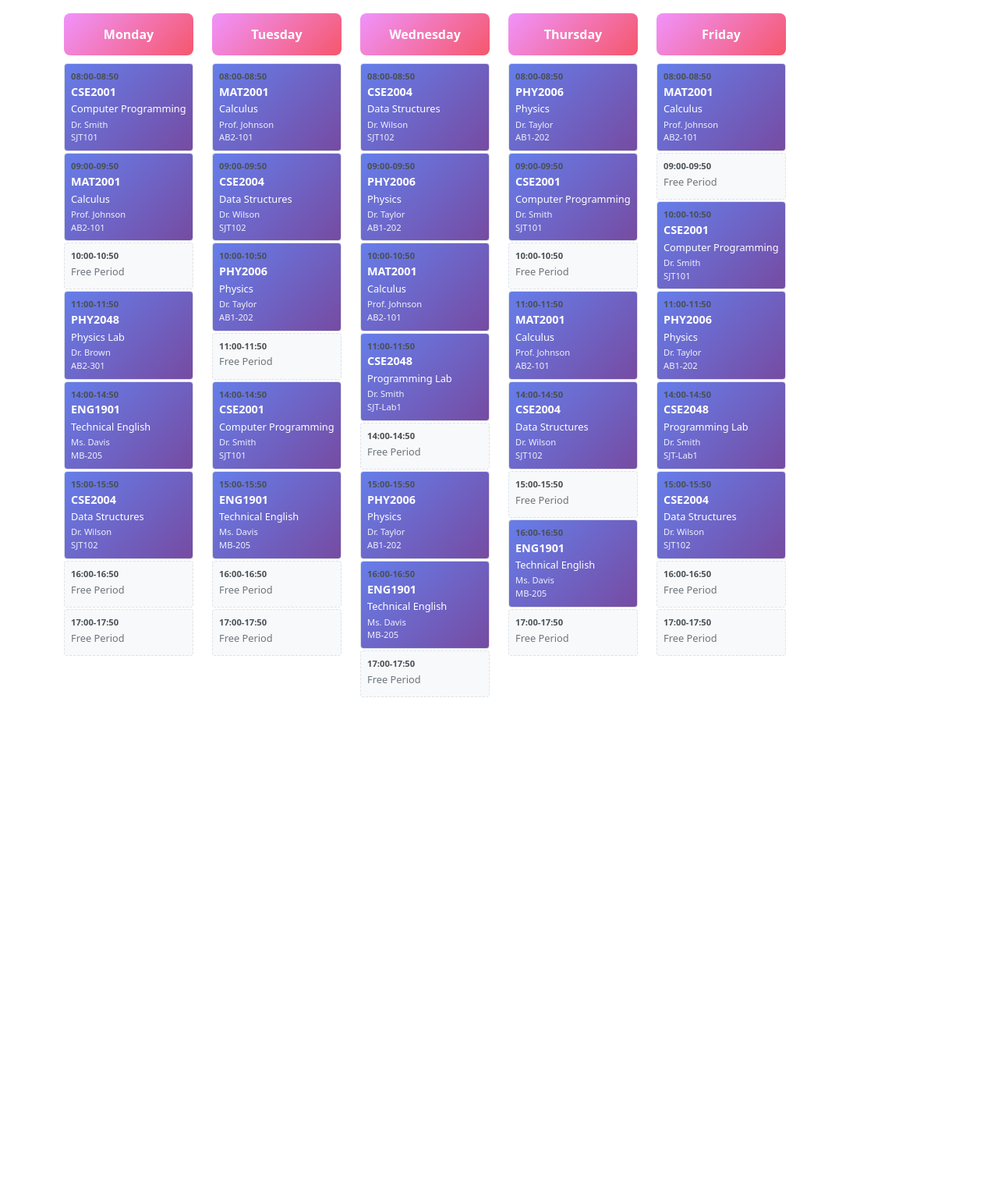
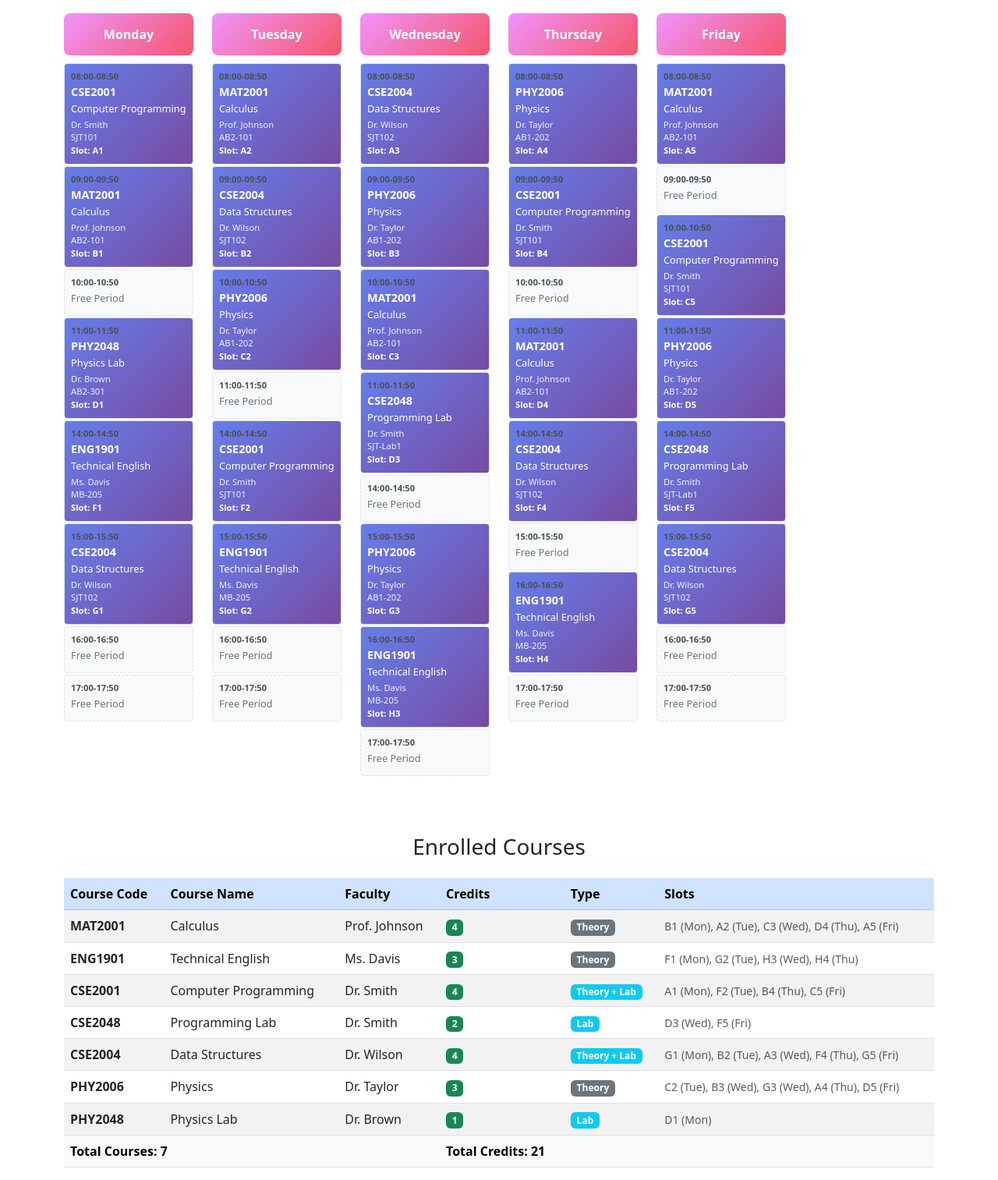
Before and after one commit to samarthnaikk/FFCX, a Flask app: page / in a window 1280 px wide. Shown: the part 408-1921 px from the top of the page at 78% size. Before the commit the page ends 1302 px from the top, so only its background shows below. Run offline with Flask 3, Linux system fonts and the light colour scheme.

Commit message:
Add slot display and course list table

```diff
--- a/app.py
+++ b/app.py
@@ -6,55 +6,66 @@ app = Flask(__name__)
 # Sample timetable data
 SAMPLE_TIMETABLE = {
     "Monday": [
-        {"time": "08:00-08:50", "course": "CSE2001", "name": "Computer Programming", "faculty": "Dr. Smith", "venue": "SJT101"},
-        {"time": "09:00-09:50", "course": "MAT2001", "name": "Calculus", "faculty": "Prof. Johnson", "venue": "AB2-101"},
-        {"time": "10:00-10:50", "course": "", "name": "Free Period", "faculty": "", "venue": ""},
-        {"time": "11:00-11:50", "course": "PHY2048", "name": "Physics Lab", "faculty": "Dr. Brown", "venue": "AB2-301"},
-        {"time": "14:00-14:50", "course": "ENG1901", "name": "Technical English", "faculty": "Ms. Davis", "venue": "MB-205"},
-        {"time": "15:00-15:50", "course": "CSE2004", "name": "Data Structures", "faculty": "Dr. Wilson", "venue": "SJT102"},
-        {"time": "16:00-16:50", "course": "", "name": "Free Period", "faculty": "", "venue": ""},
-        {"time": "17:00-17:50", "course": "", "name": "Free Period", "faculty": "", "venue": ""}
+        {"time": "08:00-08:50", "course": "CSE2001", "name": "Computer Programming", "faculty": "Dr. Smith", "venue": "SJT101", "slot": "A1"},
+        {"time": "09:00-09:50", "course": "MAT2001", "name": "Calculus", "faculty": "Prof. Johnson", "venue": "AB2-101", "slot": "B1"},
+        {"time": "10:00-10:50", "course": "", "name": "Free Period", "faculty": "", "venue": "", "slot": ""},
+        {"time": "11:00-11:50", "course": "PHY2048", "name": "Physics Lab", "faculty": "Dr. Brown", "venue": "AB2-301", "slot": "D1"},
+        {"time": "14:00-14:50", "course": "ENG1901", "name": "Technical English", "faculty": "Ms. Davis", "venue": "MB-205", "slot": "F1"},
+        {"time": "15:00-15:50", "course": "CSE2004", "name": "Data Structures", "faculty": "Dr. Wilson", "venue": "SJT102", "slot": "G1"},
+        {"time": "16:00-16:50", "course": "", "name": "Free Period", "faculty": "", "venue": "", "slot": ""},
+        {"time": "17:00-17:50", "course": "", "name": "Free Period", "faculty": "", "venue": "", "slot": ""}
     ],
     "Tuesday": [
-        {"time": "08:00-08:50", "course": "MAT2001", "name": "Calculus", "faculty": "Prof. Johnson", "venue": "AB2-101"},
-        {"time": "09:00-09:50", "course": "CSE2004", "name": "Data Structures", "faculty": "Dr. Wilson", "venue": "SJT102"},
-        {"time": "10:00-10:50", "course": "PHY2006", "name": "Physics", "faculty": "Dr. Taylor", "venue": "AB1-202"},
-        {"time": "11:00-11:50", "course": "", "name": "Free Period", "faculty": "", "venue": ""},
-        {"time": "14:00-14:50", "course": "CSE2001", "name": "Computer Programming", "faculty": "Dr. Smith", "venue": "SJT101"},
-        {"time": "15:00-15:50", "course": "ENG1901", "name": "Technical English", "faculty": "Ms. Davis", "venue": "MB-205"},
-        {"time": "16:00-16:50", "course": "", "name": "Free Period", "faculty": "", "venue": ""},
-        {"time": "17:00-17:50", "course": "", "name": "Free Period", "faculty": "", "venue": ""}
+        {"time": "08:00-08:50", "course": "MAT2001", "name": "Calculus", "faculty": "Prof. Johnson", "venue": "AB2-101", "slot": "A2"},
+        {"time": "09:00-09:50", "course": "CSE2004", "name": "Data Structures", "faculty": "Dr. Wilson", "venue": "SJT102", "slot": "B2"},
+        {"time": "10:00-10:50", "course": "PHY2006", "name": "Physics", "faculty": "Dr. Taylor", "venue": "AB1-202", "slot": "C2"},
+        {"time": "11:00-11:50", "course": "", "name": "Free Period", "faculty": "", "venue": "", "slot": ""},
+        {"time": "14:00-14:50", "course": "CSE2001", "name": "Computer Programming", "faculty": "Dr. Smith", "venue": "SJT101", "slot": "F2"},
+        {"time": "15:00-15:50", "course": "ENG1901", "name": "Technical English", "faculty": "Ms. Davis", "venue": "MB-205", "slot": "G2"},
+        {"time": "16:00-16:50", "course": "", "name": "Free Period", "faculty": "", "venue": "", "slot": ""},
+        {"time": "17:00-17:50", "course": "", "name": "Free Period", "faculty": "", "venue": "", "slot": ""}
     ],
     "Wednesday": [
-        {"time": "08:00-08:50", "course": "CSE2004", "name": "Data Structures", "faculty": "Dr. Wilson", "venue": "SJT102"},
-        {"time": "09:00-09:50", "course": "PHY2006", "name": "Physics", "faculty": "Dr. Taylor", "venue": "AB1-202"},
-        {"time": "10:00-10:50", "course": "MAT2001", "name": "Calculus", "faculty": "Prof. Johnson", "venue": "AB2-101"},
-        {"time": "11:00-11:50", "course": "CSE2048", "name": "Programming Lab", "faculty": "Dr. Smith", "venue": "SJT-Lab1"},
-        {"time": "14:00-14:50", "course": "", "name": "Free Period", "faculty": "", "venue": ""},
-        {"time": "15:00-15:50", "course": "PHY2006", "name": "Physics", "faculty": "Dr. Taylor", "venue": "AB1-202"},
-        {"time": "16:00-16:50", "course": "ENG1901", "name": "Technical English", "faculty": "Ms. Davis", "venue": "MB-205"},
-        {"time": "17:00-17:50", "course": "", "name": "Free Period", "faculty": "", "venue": ""}
+        {"time": "08:00-08:50", "course": "CSE2004", "name": "Data Structures", "faculty": "Dr. Wilson", "venue": "SJT102", "slot": "A3"},
+        {"time": "09:00-09:50", "course": "PHY2006", "name": "Physics", "faculty": "Dr. Taylor", "venue": "AB1-202", "slot": "B3"},
+        {"time": "10:00-10:50", "course": "MAT2001", "name": "Calculus", "faculty": "Prof. Johnson", "venue": "AB2-101", "slot": "C3"},
+        {"time": "11:00-11:50", "course": "CSE2048", "name": "Programming Lab", "faculty": "Dr. Smith", "venue": "SJT-Lab1", "slot": "D3"},
+        {"time": "14:00-14:50", "course": "", "name": "Free Period", "faculty": "", "venue": "", "slot": ""},
+        {"time": "15:00-15:50", "course": "PHY2006", "name": "Physics", "faculty": "Dr. Taylor", "venue": "AB1-202", "slot": "G3"},
+        {"time": "16:00-16:50", "course": "ENG1901", "name": "Technical English", "faculty": "Ms. Davis", "venue": "MB-205", "slot": "H3"},
+        {"time": "17:00-17:50", "course": "", "name": "Free Period", "faculty": "", "venue": "", "slot": ""}
     ],
     "Thursday": [
-        {"time": "08:00-08:50", "course": "PHY2006", "name": "Physics", "faculty": "Dr. Taylor", "venue": "AB1-202"},
-        {"time": "09:00-09:50", "course": "CSE2001", "name": "Computer Programming", "faculty": "Dr. Smith", "venue": "SJT101"},
-        {"time": "10:00-10:50", "course": "", "name": "Free Period", "faculty": "", "venue": ""},
-        {"time": "11:00-11:50", "course": "MAT2001", "name": "Calculus", "faculty": "Prof. Johnson", "venue": "AB2-101"},
-        {"time": "14:00-14:50", "course": "CSE2004", "name": "Data Structures", "faculty": "Dr. Wilson", "venue": "SJT102"},
-        {"time": "15:00-15:50", "course": "", "name": "Free Period", "faculty": "", "venue": ""},
-        {"time": "16:00-16:50", "course": "ENG1901", "name": "Technical English", "faculty": "Ms. Davis", "venue": "MB-205"},
-        {"time": "17:00-17:50", "course": "", "name": "Free Period", "faculty": "", "venue": ""}
+        {"time": "08:00-08:50", "course": "PHY2006", "name": "Physics", "faculty": "Dr. Taylor", "venue": "AB1-202", "slot": "A4"},
+        {"time": "09:00-09:50", "course": "CSE2001", "name": "Computer Programming", "faculty": "Dr. Smith", "venue": "SJT101", "slot": "B4"},
+        {"time": "10:00-10:50", "course": "", "name": "Free Period", "faculty": "", "venue": "", "slot": ""},
+        {"time": "11:00-11:50", "course": "MAT2001", "name": "Calculus", "faculty": "Prof. Johnson", "venue": "AB2-101", "slot": "D4"},
+        {"time": "14:00-14:50", "course": "CSE2004", "name": "Data Structures", "faculty": "Dr. Wilson", "venue": "SJT102", "slot": "F4"},
+        {"time": "15:00-15:50", "course": "", "name": "Free Period", "faculty": "", "venue": "", "slot": ""},
+        {"time": "16:00-16:50", "course": "ENG1901", "name": "Technical English", "faculty": "Ms. Davis", "venue": "MB-205", "slot": "H4"},
+        {"time": "17:00-17:50", "course": "", "name": "Free Period", "faculty": "", "venue": "", "slot": ""}
     ],
     "Friday": [
-        {"time": "08:00-08:50", "course": "MAT2001", "name": "Calculus", "faculty": "Prof. Johnson", "venue": "AB2-101"},
-        {"time": "09:00-09:50", "course": "", "name": "Free Period", "faculty": "", "venue": ""},
-        {"time": "10:00-10:50", "course": "CSE2001", "name": "Computer Programming", "faculty": "Dr. Smith", "venue": "SJT101"},
-        {"time": "11:00-11:50", "course": "PHY2006", "name": "Physics", "faculty": "Dr. Taylor", "venue": "AB1-202"},
-        {"time": "14:00-14:50", "course": "CSE2048", "name": "Programming Lab", "faculty": "Dr. Smith", "venue": "SJT-Lab1"},
-        {"time": "15:00-15:50", "course": "CSE2004", "name": "Data Structures", "faculty": "Dr. Wilson", "venue": "SJT102"},
-        {"time": "16:00-16:50", "course": "", "name": "Free Period", "faculty": "", "venue": ""},
-        {"time": "17:00-17:50", "course": "", "name": "Free Period", "faculty": "", "venue": ""}
+        {"time": "08:00-08:50", "course": "MAT2001", "name": "Calculus", "faculty": "Prof. Johnson", "venue": "AB2-101", "slot": "A5"},
+        {"time": "09:00-09:50", "course": "", "name": "Free Period", "faculty": "", "venue": "", "slot": ""},
+        {"time": "10:00-10:50", "course": "CSE2001", "name": "Computer Programming", "faculty": "Dr. Smith", "venue": "SJT101", "slot": "C5"},
+        {"time": "11:00-11:50", "course": "PHY2006", "name": "Physics", "faculty": "Dr. Taylor", "venue": "AB1-202", "slot": "D5"},
+        {"time": "14:00-14:50", "course": "CSE2048", "name": "Programming Lab", "faculty": "Dr. Smith", "venue": "SJT-Lab1", "slot": "F5"},
+        {"time": "15:00-15:50", "course": "CSE2004", "name": "Data Structures", "faculty": "Dr. Wilson", "venue": "SJT102", "slot": "G5"},
+        {"time": "16:00-16:50", "course": "", "name": "Free Period", "faculty": "", "venue": "", "slot": ""},
+        {"time": "17:00-17:50", "course": "", "name": "Free Period", "faculty": "", "venue": "", "slot": ""}
     ]
+}
+
+# Course information with credits
+COURSE_INFO = {
+    "CSE2001": {"name": "Computer Programming", "credits": 4, "type": "Theory + Lab"},
+    "CSE2004": {"name": "Data Structures", "credits": 4, "type": "Theory + Lab"},
+    "CSE2048": {"name": "Programming Lab", "credits": 2, "type": "Lab"},
+    "MAT2001": {"name": "Calculus", "credits": 4, "type": "Theory"},
+    "PHY2006": {"name": "Physics", "credits": 3, "type": "Theory"},
+    "PHY2048": {"name": "Physics Lab", "credits": 1, "type": "Lab"},
+    "ENG1901": {"name": "Technical English", "credits": 3, "type": "Theory"}
 }
 
 @app.route('/')
@@ -73,5 +84,43 @@ def get_day_timetable(day):
     day_schedule = SAMPLE_TIMETABLE.get(day.capitalize(), [])
     return jsonify(day_schedule)
 
+@app.route('/api/courses')
+def get_courses():
+    """API endpoint to get course information with timetable data"""
+    courses = []
+    enrolled_courses = set()
+
+    # Collect all enrolled courses from timetable
+    for day_schedule in SAMPLE_TIMETABLE.values():
+        for slot in day_schedule:
+            if slot['course']:
+                enrolled_courses.add(slot['course'])
+
+    # Build course list with details
+    for course_code in enrolled_courses:
+        if course_code in COURSE_INFO:
+            course_data = {
+                "course_code": course_code,
+                "name": COURSE_INFO[course_code]["name"],
+                "credits": COURSE_INFO[course_code]["credits"],
+                "type": COURSE_INFO[course_code]["type"],
+                "slots": [],
+                "faculty": "",
+                "venue": ""
+            }
+
+            # Collect slots and faculty info for this course
+            for day, day_schedule in SAMPLE_TIMETABLE.items():
+                for slot in day_schedule:
+                    if slot['course'] == course_code:
+                        course_data["slots"].append(f"{slot['slot']} ({day[:3]})")
+                        if not course_data["faculty"]:
+                            course_data["faculty"] = slot['faculty']
+
+            course_data["slots"] = ", ".join(course_data["slots"])
+            courses.append(course_data)
+
+    return jsonify(courses)
+
 if __name__ == '__main__':
     app.run(debug=True, host='0.0.0.0', port=5001)
--- a/templates/index.html
+++ b/templates/index.html
@@ -207,12 +207,64 @@
                                 <div class="course-name" v-text="slot.name"></div>
                                 <div class="faculty-venue" v-text="slot.faculty"></div>
                                 <div class="faculty-venue" v-text="slot.venue"></div>
+                                <div class="faculty-venue" style="font-weight: bold; color: #fff; opacity: 1;">
+                                    Slot: <span v-text="slot.slot"></span>
+                                </div>
                             </div>
                             <div v-else>
                                 <div class="course-name">Free Period</div>
                             </div>
                         </div>
                     </div>
+                </div>
+            </div>
+
+            <!-- Course List Table -->
+            <div class="mt-5">
+                <h3 class="mb-4 text-center">Enrolled Courses</h3>
+                <div v-if="loadingCourses" class="text-center">
+                    <div class="spinner-border text-primary" role="status">
+                        <span class="visually-hidden">Loading courses...</span>
+                    </div>
+                </div>
+                <div v-else class="table-responsive">
+                    <table class="table table-striped table-hover">
+                        <thead class="table-primary">
+                            <tr>
+                                <th scope="col">Course Code</th>
+                                <th scope="col">Course Name</th>
+                                <th scope="col">Faculty</th>
+                                <th scope="col">Credits</th>
+                                <th scope="col">Type</th>
+                                <th scope="col">Slots</th>
+                            </tr>
+                        </thead>
+                        <tbody>
+                            <tr v-for="course in courses" :key="course.course_code">
+                                <td><strong v-text="course.course_code"></strong></td>
+                                <td v-text="course.name"></td>
+                                <td v-text="course.faculty"></td>
+                                <td>
+                                    <span class="badge bg-success" v-text="course.credits"></span>
+                                </td>
+                                <td>
+                                    <span class="badge"
+                                          :class="course.type.includes('Lab') ? 'bg-info' : 'bg-secondary'"
+                                          v-text="course.type"></span>
+                                </td>
+                                <td>
+                                    <small class="text-muted" v-text="course.slots"></small>
+                                </td>
+                            </tr>
+                        </tbody>
+                        <tfoot class="table-light">
+                            <tr>
+                                <td colspan="3"><strong>Total Courses: <span v-text="courses.length"></span></strong></td>
+                                <td><strong>Total Credits: <span v-text="totalCourseCredits"></span></strong></td>
+                                <td colspan="2"></td>
+                            </tr>
+                        </tfoot>
+                    </table>
                 </div>
             </div>
 
@@ -232,6 +284,7 @@
                                 <p><strong>Course Name:</strong> <span v-text="selectedSlot.name"></span></p>
                                 <p><strong>Faculty:</strong> <span v-text="selectedSlot.faculty"></span></p>
                                 <p><strong>Venue:</strong> <span v-text="selectedSlot.venue"></span></p>
+                                <p><strong>Slot:</strong> <span v-text="selectedSlot.slot"></span></p>
                             </div>
                             <div v-else>
                                 <p><em>This is a free period. You can use this time for:</em></p>
@@ -263,7 +316,9 @@
             data() {
                 return {
                     timetable: {},
+                    courses: [],
                     loading: true,
+                    loadingCourses: true,
                     selectedSlot: null,
                     selectedDay: '',
                     totalCourses: 0,
@@ -282,10 +337,14 @@
                         }
                     });
                     return ordered;
+                },
+                totalCourseCredits() {
+                    return this.courses.reduce((total, course) => total + course.credits, 0);
                 }
             },
             mounted() {
                 this.fetchTimetable();
+                this.fetchCourses();
             },
             methods: {
                 async fetchTimetable() {
@@ -298,6 +357,18 @@
                     } catch (error) {
                         console.error('Error fetching timetable:', error);
                         this.loading = false;
+                    }
+                },
+
+                async fetchCourses() {
+                    try {
+                        const response = await fetch('/api/courses');
+                        const data = await response.json();
+                        this.courses = data;
+                        this.loadingCourses = false;
+                    } catch (error) {
+                        console.error('Error fetching courses:', error);
+                        this.loadingCourses = false;
                     }
                 },
 
```
